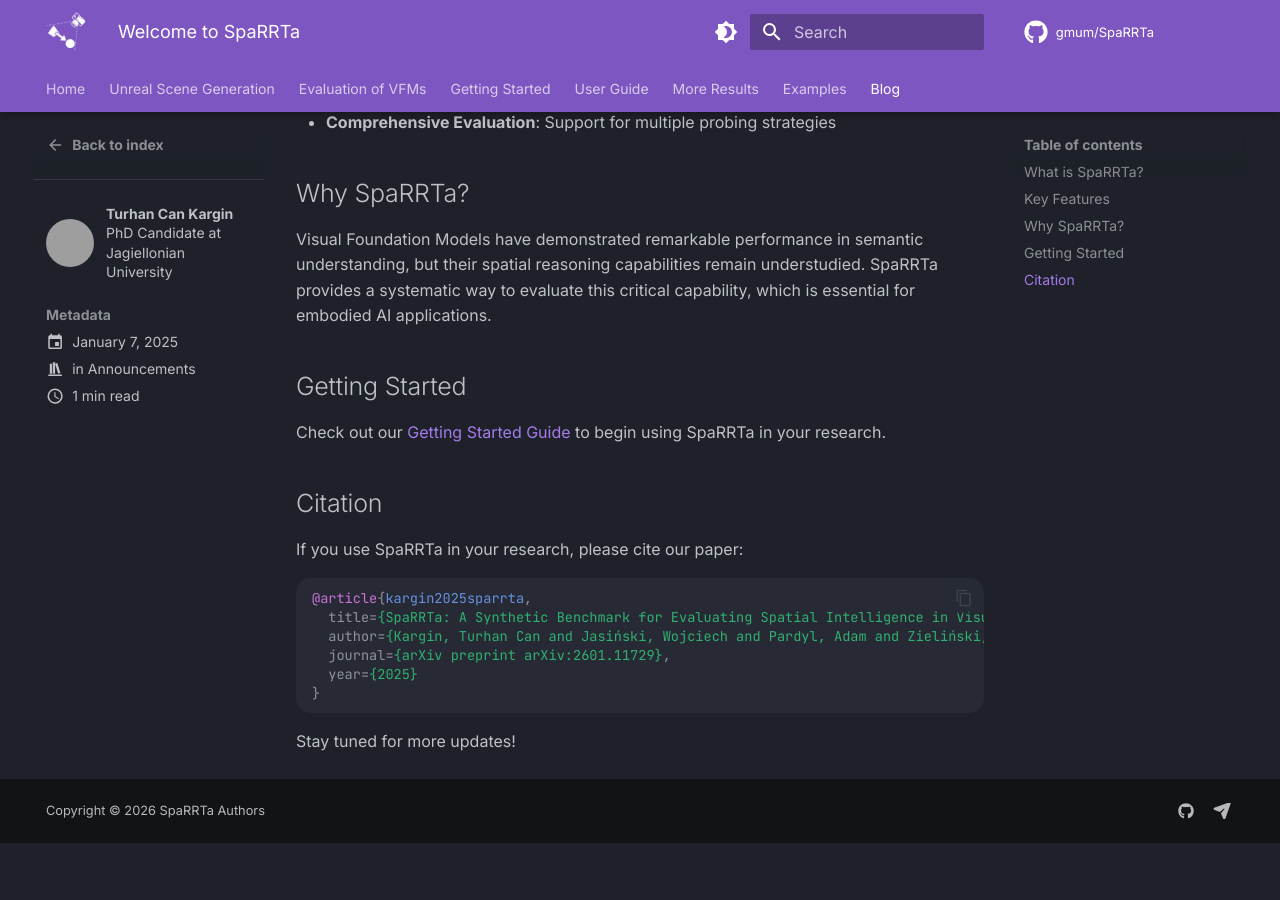
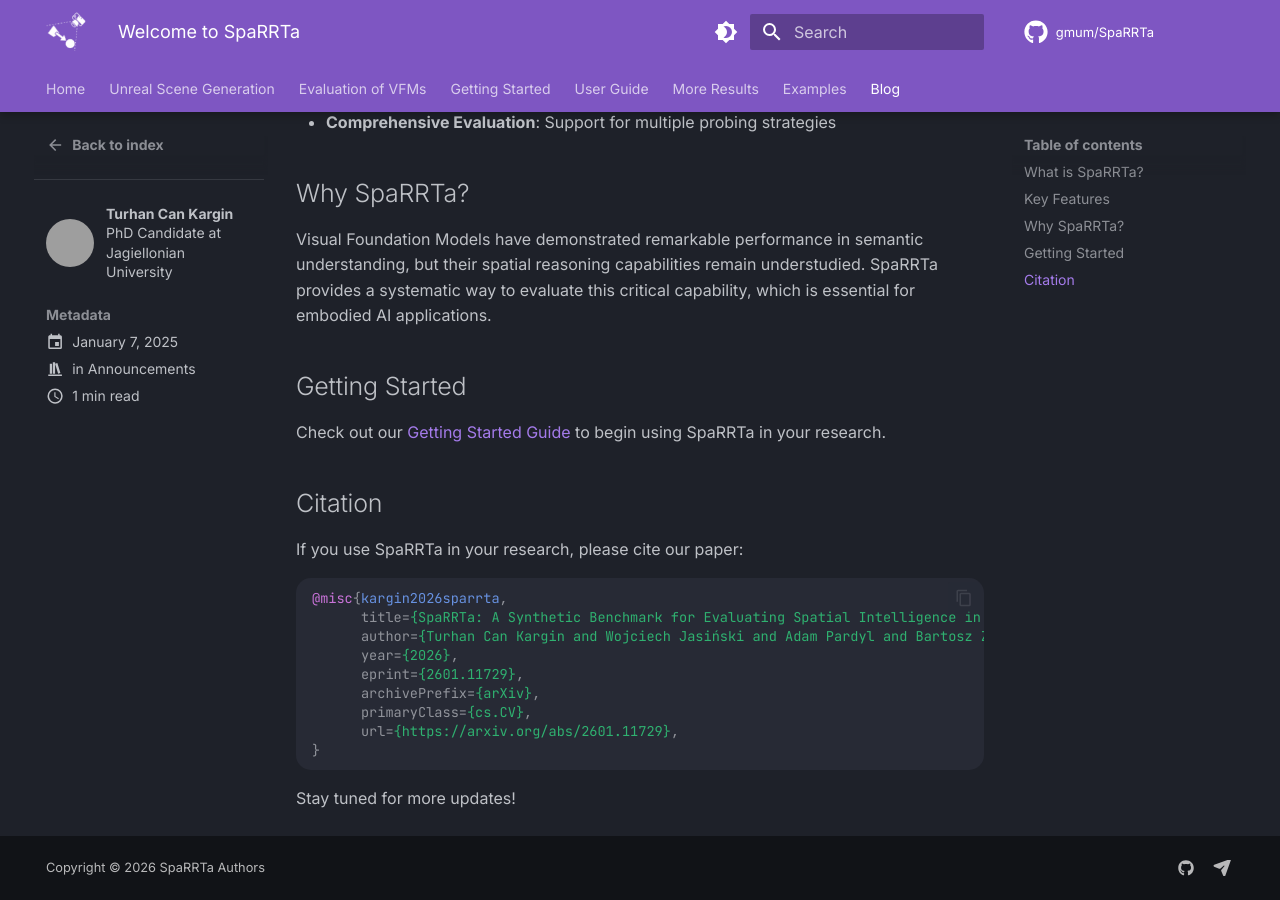
Before and after one commit to gmum/SpaRRTa, an MkDocs documentation site: the page built from docs/blog/posts/welcome.md, in a window 1280 px wide and 900 px high, scrolled down 708 px. Built offline with MkDocs 1.6.1 and Material for MkDocs 9.7.7, drawn with Linux system fonts in a browser that asks for light colours; comment, search, counter and statistics services are not loaded; before the commit the page ends 1551 px from its top, so only the background shows below that; grey boxes are pictures that could not be loaded.

Commit message:
Update citation details in documentation to reflect the correct year and format for the SpaRRTa paper

````diff
--- a/docs/blog/posts/welcome.md
+++ b/docs/blog/posts/welcome.md
@@ -40,11 +40,14 @@ Check out our [Getting Started Guide](../../getting-started.md/) to begin using
 If you use SpaRRTa in your research, please cite our paper:
 
 ```bibtex
-@article{kargin2025sparrta,
-  title={SpaRRTa: A Synthetic Benchmark for Evaluating Spatial Intelligence in Visual Foundation Models},
-  author={Kargin, Turhan Can and Jasiński, Wojciech and Pardyl, Adam and Zieliński, Bartosz and Przewięźlikowski, Marcin},
-  journal={arXiv preprint arXiv:2601.11729},
-  year={2025}
+@misc{kargin2026sparrta,
+      title={SpaRRTa: A Synthetic Benchmark for Evaluating Spatial Intelligence in Visual Foundation Models},
+      author={Turhan Can Kargin and Wojciech Jasiński and Adam Pardyl and Bartosz Zieliński and Marcin Przewięźlikowski},
+      year={2026},
+      eprint={2601.11729},
+      archivePrefix={arXiv},
+      primaryClass={cs.CV},
+      url={https://arxiv.org/abs/2601.11729},
 }
 ```
 
````
Also changed, not shown: docs/index.md (+1 -1 lines).
